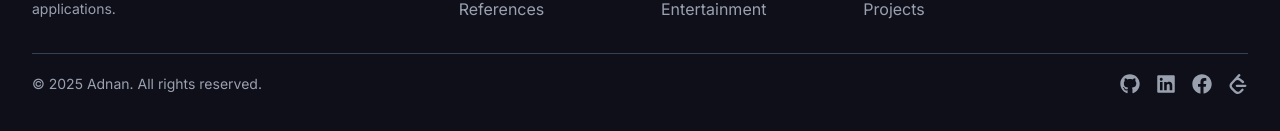
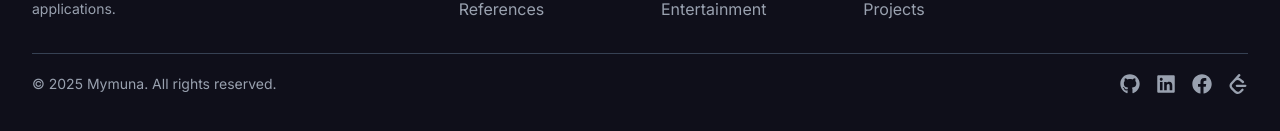
Before and after one commit to maimunamumu/My-portfolio, a React (Vite) app: page / in a window 1280 px wide. Shown: the part 3717-3848 px from the top of the page. Built offline with nearby package versions, Linux system fonts and the light colour scheme.

Commit message:
complete

```diff
--- a/src/MainLayout/Footer.jsx
+++ b/src/MainLayout/Footer.jsx
@@ -82,7 +82,7 @@ export const Footer = () => {
 
             <div className="flex flex-col justify-between pt-5 pb-10 border-t border-gray-700 sm:flex-row">
                 <p className="text-sm text-gray-400">
-                    © {new Date().getFullYear()} Adnan. All rights reserved.
+                    © {new Date().getFullYear()} Mymuna. All rights reserved.
                 </p>
                 <div className="flex items-center mt-4 space-x-4 sm:mt-0">
                     <a href="https://github.com/your-github" target="_blank" rel="noopener noreferrer" className="text-gray-400 hover:text-[#C27AFF] transition"><FaGithub className="h-5 w-5" /></a>
```
